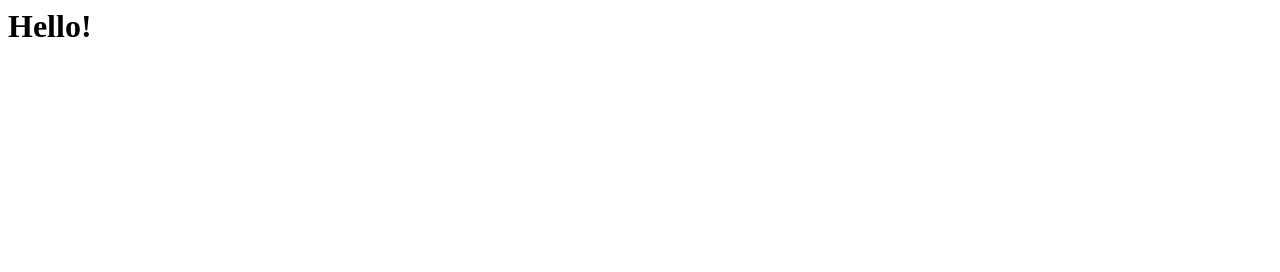
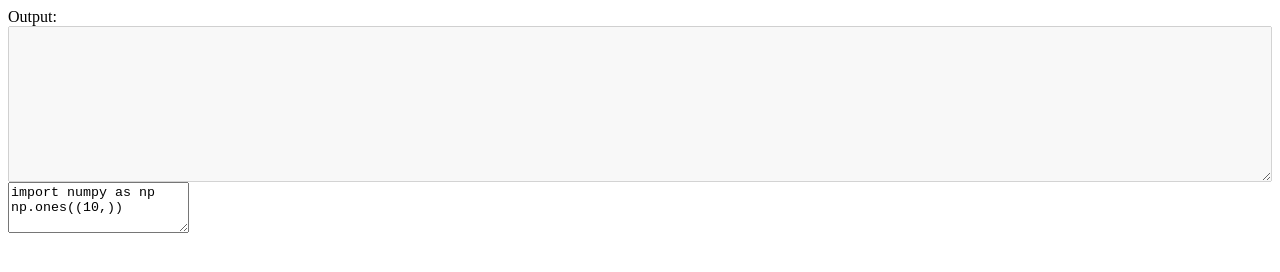
Before and after one commit to c-1-and-c-2/The-Organic-Chemistry-Tool, a plain HTML site: page index.html in a window 1280 px wide. Drawn offline with Linux system fonts and the light colour scheme.

Commit message:
Update index.html

```diff
--- a/index.html
+++ b/index.html
@@ -1 +1,7 @@
-<h1>Hello!</h1>
+<script src="https://cdn.jsdelivr.net/pyodide/v0.21.3/full/pyodide.js"></script>
+
+Output:
+<textarea id="output" style="width: 100%;" rows="10" disabled=""></textarea>
+<textarea id="code" rows="3">import numpy as np
+np.ones((10,))
+</textarea>
```
